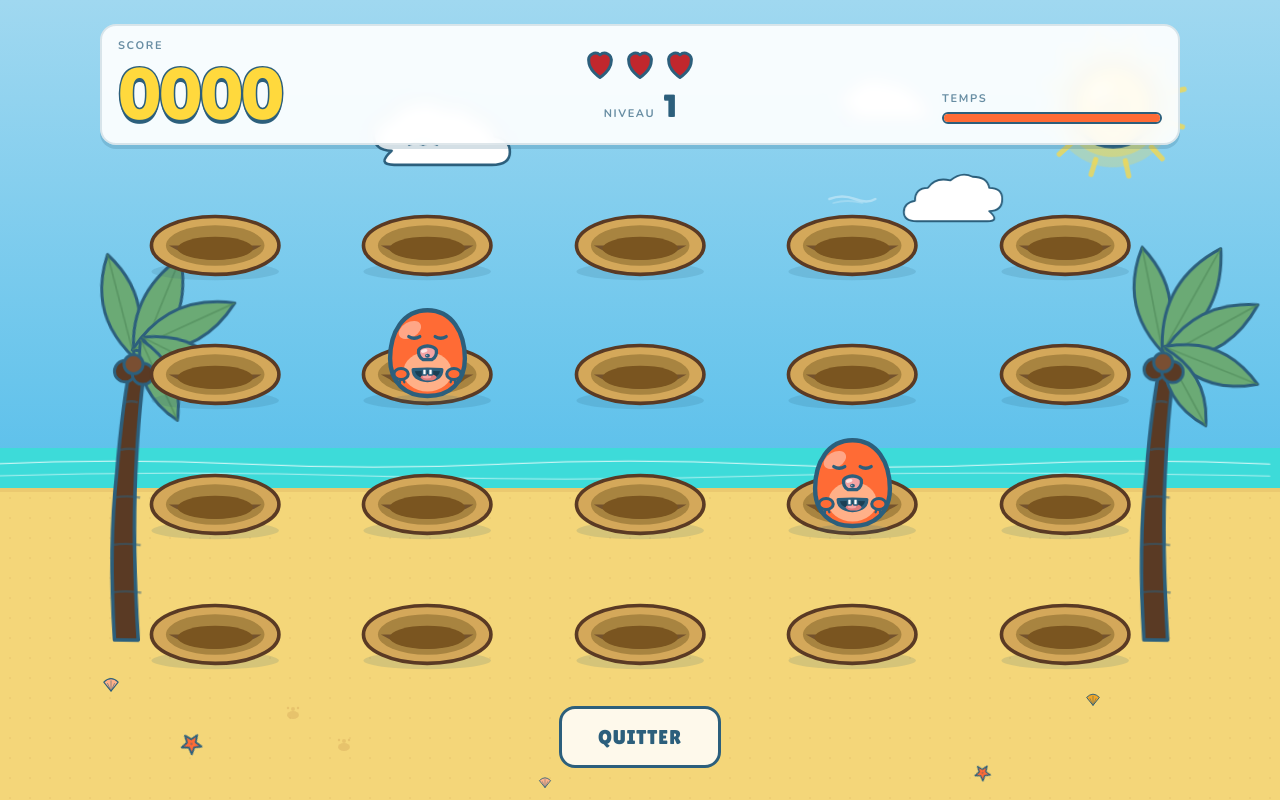
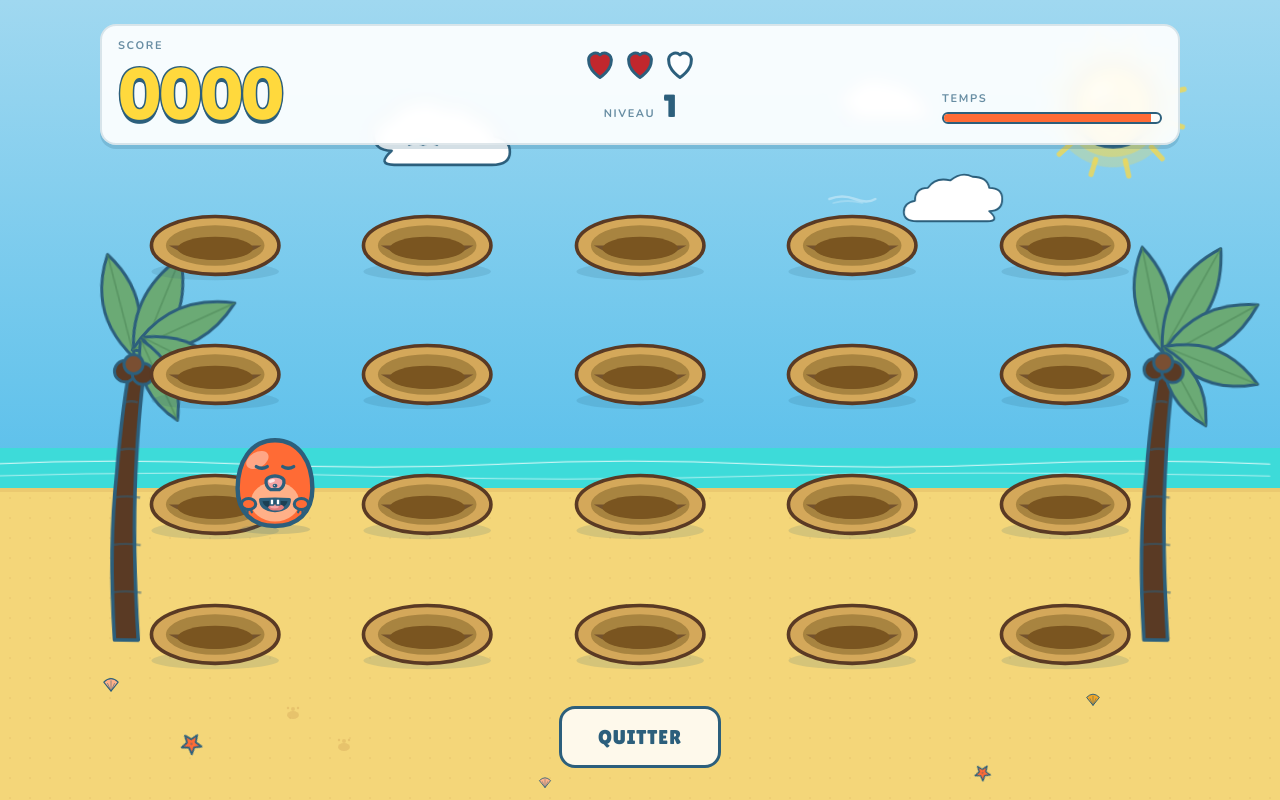
Before and after one commit to EddinAdou/TapeTaupe, a website built with Vite: page apps/web/index.html in a window 1280 px wide. Both pictures are taken after a click on the button "JOUER". Built offline with nearby package versions, Linux system fonts and the light colour scheme.

Commit message:
feat(web): wire game loop to dom with live hud and tap handling

```diff
--- /dev/null
+++ b/apps/web/src/game/last-game.ts
@@ -0,0 +1,27 @@
+import type { GameState } from '@tapetaupe/shared';
+
+export interface LastGameStats {
+  score: number;
+  level: number;
+  hits: number;
+  accuracy: number;
+  maxCombo: number;
+  bombsHit: number;
+}
+
+let lastStats: LastGameStats | null = null;
+
+export function setLastGameStats(state: Readonly<GameState>): void {
+  lastStats = {
+    score: state.score,
+    level: state.level,
+    hits: state.hits,
+    accuracy: state.taps > 0 ? Math.round((state.hits / state.taps) * 100) : 0,
+    maxCombo: state.comboMax,
+    bombsHit: state.bombsHit,
+  };
+}
+
+export function getLastGameStats(): LastGameStats | null {
+  return lastStats;
+}
--- a/apps/web/src/screens/game.ts
+++ b/apps/web/src/screens/game.ts
@@ -1,3 +1,5 @@
+import type { GameConfig, GameState } from '@tapetaupe/shared';
+
 import { renderBigScore } from '../components/big-score';
 import { renderCaption } from '../components/caption';
 import { renderChunkyButton } from '../components/chunky-button';
@@ -6,17 +8,14 @@ import { renderGlassCard } from '../components/glass-card';
 import { renderLives } from '../components/lives';
 import { renderTimerBar } from '../components/timer-bar';
 import { el } from '../dom';
+import { playEmerge, playKill } from '../game/animations';
+import { setLastGameStats } from '../game/last-game';
+import { createGame } from '../game/loop';
 import { t } from '../i18n';
 import { renderStandardMole } from '../scene/characters';
 import { renderSandHole } from '../scene/sand-hole';
 import type { ScreenInstance } from '../screen-manager';
 import { setScreen } from '../screen-manager';
-
-const PLACEHOLDER_SCORE = 0;
-const PLACEHOLDER_LIVES = 3;
-const PLACEHOLDER_LEVEL = 1;
-const PLACEHOLDER_COMBO = 0;
-const PLACEHOLDER_TIMER_PROGRESS = 1;
 
 type Viewport = 'mobile' | 'tablet' | 'desktop';
 
@@ -26,76 +25,183 @@ const HOLES_BY_VIEWPORT: Record<Viewport, number> = {
   desktop: 20,
 };
 
+const INITIAL_LIVES = 3;
+const GAME_DURATION_MS = 60_000;
+const SCORE_DIGITS = 4;
+const MOLE_RENDER_SIZE = 110;
+
 function detectViewport(): Viewport {
   if (globalThis.matchMedia('(min-width: 1280px)').matches) return 'desktop';
   if (globalThis.matchMedia('(min-width: 768px)').matches) return 'tablet';
   return 'mobile';
 }
 
-function pickDemoMoleCells(holeCount: number): Set<number> {
-  const a = Math.floor(holeCount / 3);
-  const b = Math.floor((holeCount * 2) / 3);
-  return new Set([a, b]);
+interface HudRefs {
+  root: HTMLElement;
+  scoreEl: HTMLElement;
+  livesEl: HTMLElement;
+  levelEl: HTMLElement;
+  comboEl: HTMLElement;
+  timerFillEl: HTMLElement;
 }
 
-function renderHud(): HTMLElement {
-  return renderGlassCard(
+function buildHud(state: Readonly<GameState>): HudRefs {
+  const scoreEl = renderBigScore(state.score, { digits: SCORE_DIGITS });
+  const livesEl = renderLives(state.lives, state.config.initialLives);
+  const levelEl = el('span', { class: 'hud__level-value tabular' }, [String(state.level)]);
+  const comboEl = renderComboMeter(state.combo);
+  const timerBar = renderTimerBar(state.timeLeftMs / state.config.gameDurationMs);
+  const timerFillEl = timerBar.querySelector<HTMLElement>('.timer-bar__fill');
+  if (!timerFillEl) throw new Error('timer-bar fill missing');
+
+  const root = renderGlassCard(
     [
       el('div', { class: 'hud__group hud__group--score' }, [
         renderCaption(t('game.score')),
-        renderBigScore(PLACEHOLDER_SCORE),
+        scoreEl,
       ]),
       el('div', { class: 'hud__group hud__group--center' }, [
-        renderLives(PLACEHOLDER_LIVES),
-        el('div', { class: 'hud__level' }, [
-          renderCaption(t('game.level')),
-          el('span', { class: 'hud__level-value tabular' }, [String(PLACEHOLDER_LEVEL)]),
-        ]),
+        livesEl,
+        el('div', { class: 'hud__level' }, [renderCaption(t('game.level')), levelEl]),
       ]),
       el('div', { class: 'hud__group hud__group--right' }, [
-        renderComboMeter(PLACEHOLDER_COMBO),
-        el('div', { class: 'hud__timer' }, [
-          renderCaption(t('game.time')),
-          renderTimerBar(PLACEHOLDER_TIMER_PROGRESS),
-        ]),
+        comboEl,
+        el('div', { class: 'hud__timer' }, [renderCaption(t('game.time')), timerBar]),
       ]),
     ],
     'hud',
   );
+
+  return { root, scoreEl, livesEl, levelEl, comboEl, timerFillEl };
 }
 
-function renderHole(index: number, demoMoles: Set<number>): HTMLElement {
-  const cell = el('div', {
-    class: 'playfield__cell',
-    'data-hole': String(index),
-  });
-  cell.append(renderSandHole());
-  if (demoMoles.has(index)) {
-    const mole = el('div', { class: 'playfield__mole' }, [renderStandardMole(110)]);
-    cell.append(mole);
+function buildPlayfield(holeCount: number): { root: HTMLElement; cells: HTMLElement[] } {
+  const cells: HTMLElement[] = [];
+  const root = el('div', { class: 'playfield' });
+  for (let i = 0; i < holeCount; i++) {
+    const cell = el('div', { class: 'playfield__cell', 'data-hole': String(i) });
+    cell.append(renderSandHole());
+    cells.push(cell);
+    root.append(cell);
   }
-  return cell;
-}
-
-function renderPlayfield(holeCount: number): HTMLElement {
-  const demoMoles = pickDemoMoleCells(holeCount);
-  const grid = el('div', { class: 'playfield' });
-  for (let i = 0; i < holeCount; i++) {
-    grid.append(renderHole(i, demoMoles));
-  }
-  return grid;
+  return { root, cells };
 }
 
 export function renderGame(): ScreenInstance {
   const holeCount = HOLES_BY_VIEWPORT[detectViewport()];
-  const element = el('section', { class: 'screen screen-game' }, [
-    renderHud(),
-    renderPlayfield(holeCount),
-    renderChunkyButton({
-      label: t('game.button.quit'),
-      variant: 'secondary',
-      onClick: () => setScreen('gameover'),
-    }),
-  ]);
-  return { element };
+  const config: GameConfig = {
+    holeCount,
+    initialLives: INITIAL_LIVES,
+    gameDurationMs: GAME_DURATION_MS,
+  };
+  const game = createGame(config);
+
+  const hud = buildHud(game.state);
+  const { scoreEl, levelEl, timerFillEl } = hud;
+  let livesEl = hud.livesEl;
+  let comboEl = hud.comboEl;
+
+  const { root: playfield, cells } = buildPlayfield(holeCount);
+  const moleNodes = new Map<number, { node: HTMLElement; emerge: Animation | null }>();
+
+  const handlePointerDown = (event: PointerEvent): void => {
+    const target = event.target;
+    if (!(target instanceof Element)) return;
+    const cell = target.closest<HTMLElement>('[data-hole]');
+    if (!cell || !playfield.contains(cell)) return;
+    const holeIndex = Number(cell.dataset.hole);
+    if (!Number.isInteger(holeIndex)) return;
+    game.tap(holeIndex, event.clientX, event.clientY);
+  };
+  playfield.addEventListener('pointerdown', handlePointerDown);
+
+  const quitButton = renderChunkyButton({
+    label: t('game.button.quit'),
+    variant: 'secondary',
+    onClick: () => {
+      setLastGameStats(game.state);
+      setScreen('gameover');
+    },
+  });
+
+  const element = el('section', { class: 'screen screen-game' }, [hud.root, playfield, quitButton]);
+
+  let prevScore = game.state.score;
+  let prevLives = game.state.lives;
+  let prevLevel = game.state.level;
+  let prevCombo = game.state.combo;
+  let redirecting = false;
+
+  const updateHud = (state: Readonly<GameState>): void => {
+    if (state.score !== prevScore) {
+      scoreEl.textContent = String(state.score).padStart(SCORE_DIGITS, '0');
+      prevScore = state.score;
+    }
+    if (state.lives !== prevLives) {
+      const next = renderLives(state.lives, state.config.initialLives);
+      livesEl.replaceWith(next);
+      livesEl = next;
+      prevLives = state.lives;
+    }
+    if (state.level !== prevLevel) {
+      levelEl.textContent = String(state.level);
+      prevLevel = state.level;
+    }
+    if (state.combo !== prevCombo) {
+      const next = renderComboMeter(state.combo);
+      comboEl.replaceWith(next);
+      comboEl = next;
+      prevCombo = state.combo;
+    }
+    const progress = Math.max(0, Math.min(1, state.timeLeftMs / state.config.gameDurationMs));
+    timerFillEl.style.width = `${(progress * 100).toFixed(1)}%`;
+  };
+
+  const syncMoles = (state: Readonly<GameState>): void => {
+    const liveIds = new Set<number>();
+    for (const mole of state.activeMoles) {
+      liveIds.add(mole.id);
+      if (moleNodes.has(mole.id)) continue;
+      const cell = cells[mole.holeIndex];
+      if (!cell) continue;
+      const node = el('div', { class: 'playfield__mole' }, [renderStandardMole(MOLE_RENDER_SIZE)]);
+      cell.append(node);
+      const emerge = playEmerge(node);
+      moleNodes.set(mole.id, { node, emerge });
+    }
+    for (const [id, entry] of moleNodes) {
+      if (liveIds.has(id)) continue;
+      moleNodes.delete(id);
+      entry.emerge?.cancel();
+      entry.node.style.pointerEvents = 'none';
+      void playKill(entry.node).then(() => {
+        entry.node.remove();
+      });
+    }
+  };
+
+  const unsubscribe = game.subscribe((state) => {
+    updateHud(state);
+    syncMoles(state);
+    if (state.status === 'game_over' && !redirecting) {
+      redirecting = true;
+      setLastGameStats(state);
+      queueMicrotask(() => setScreen('gameover'));
+    }
+  });
+
+  game.start();
+
+  const cleanup = (): void => {
+    unsubscribe();
+    game.stop();
+    playfield.removeEventListener('pointerdown', handlePointerDown);
+    for (const entry of moleNodes.values()) {
+      entry.emerge?.cancel();
+      entry.node.remove();
+    }
+    moleNodes.clear();
+  };
+
+  return { element, cleanup };
 }
--- a/apps/web/src/screens/gameover.ts
+++ b/apps/web/src/screens/gameover.ts
@@ -4,17 +4,18 @@ import { renderCaption } from '../components/caption';
 import { renderChunkyButton, renderPlayTriangle } from '../components/chunky-button';
 import { renderGlassCard } from '../components/glass-card';
 import { el } from '../dom';
+import { getLastGameStats, type LastGameStats } from '../game/last-game';
 import { t } from '../i18n';
 import type { ScreenInstance } from '../screen-manager';
 import { setScreen } from '../screen-manager';
 
-const PLACEHOLDER = {
-  score: 1240,
-  level: 3,
-  hits: 28,
-  accuracy: 87,
-  maxCombo: 12,
-  bombsHit: 1,
+const DEFAULT_STATS: LastGameStats = {
+  score: 0,
+  level: 1,
+  hits: 0,
+  accuracy: 0,
+  maxCombo: 0,
+  bombsHit: 0,
 };
 
 function renderPill(text: string): HTMLElement {
@@ -22,22 +23,24 @@ function renderPill(text: string): HTMLElement {
 }
 
 export function renderGameOver(): ScreenInstance {
+  const stats = getLastGameStats() ?? DEFAULT_STATS;
+
   const element = el('section', { class: 'screen screen-gameover' }, [
     el('div', { class: 'gameover__topbar' }, [
       renderPill(t('gameover.pill.over')),
-      renderPill(`${t('gameover.pill.level')} · ${PLACEHOLDER.level}`),
+      renderPill(`${t('gameover.pill.level')} · ${stats.level}`),
     ]),
 
     el('div', { class: 'gameover__hero' }, [
       el('p', { class: 'gameover__headline' }, [t('gameover.headline')]),
-      renderBigScore(PLACEHOLDER.score, { size: 'xl' }),
+      renderBigScore(stats.score, { size: 'xl' }),
     ]),
 
     el('div', { class: 'gameover__stats' }, [
-      renderBigStat(t('gameover.stat.hits'), PLACEHOLDER.hits, 'success'),
-      renderBigStat(t('gameover.stat.accuracy'), `${PLACEHOLDER.accuracy}%`, 'text'),
-      renderBigStat(t('gameover.stat.combo'), `×${PLACEHOLDER.maxCombo}`, 'primary'),
-      renderBigStat(t('gameover.stat.bombs'), PLACEHOLDER.bombsHit, 'speed'),
+      renderBigStat(t('gameover.stat.hits'), stats.hits, 'success'),
+      renderBigStat(t('gameover.stat.accuracy'), `${stats.accuracy}%`, 'text'),
+      renderBigStat(t('gameover.stat.combo'), `×${stats.maxCombo}`, 'primary'),
+      renderBigStat(t('gameover.stat.bombs'), stats.bombsHit, 'speed'),
     ]),
 
     el('div', { class: 'gameover__ctas' }, [
--- a/apps/web/src/styles/screens.css
+++ b/apps/web/src/styles/screens.css
@@ -301,6 +301,7 @@
   grid-template-rows: repeat(3, 1fr);
   gap: 6px;
   padding: 6px;
+  touch-action: manipulation;
 }
 
 @media (min-width: 768px) {
```
